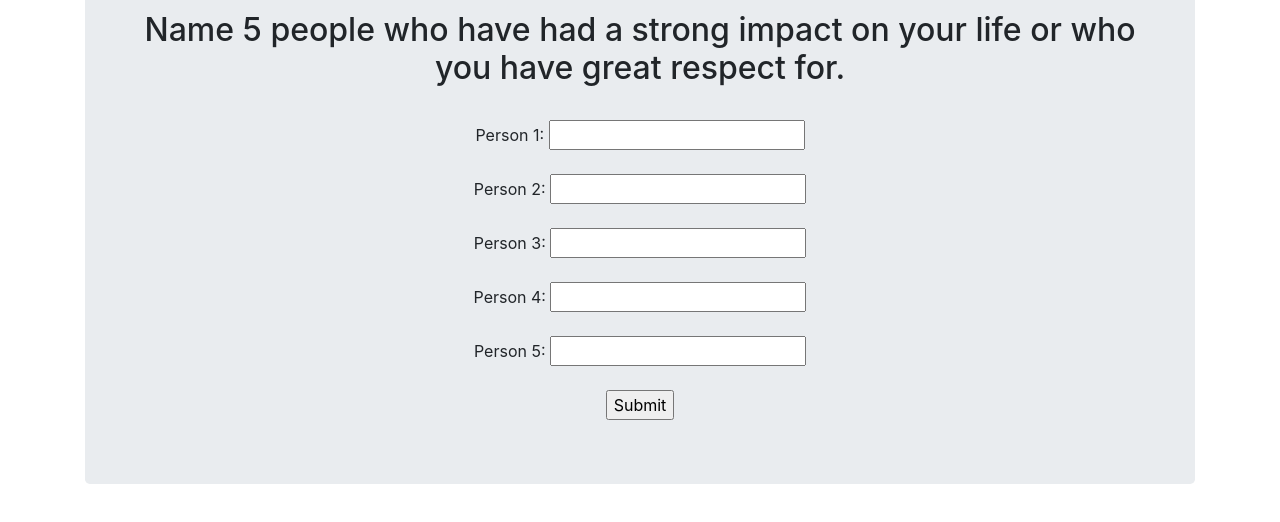
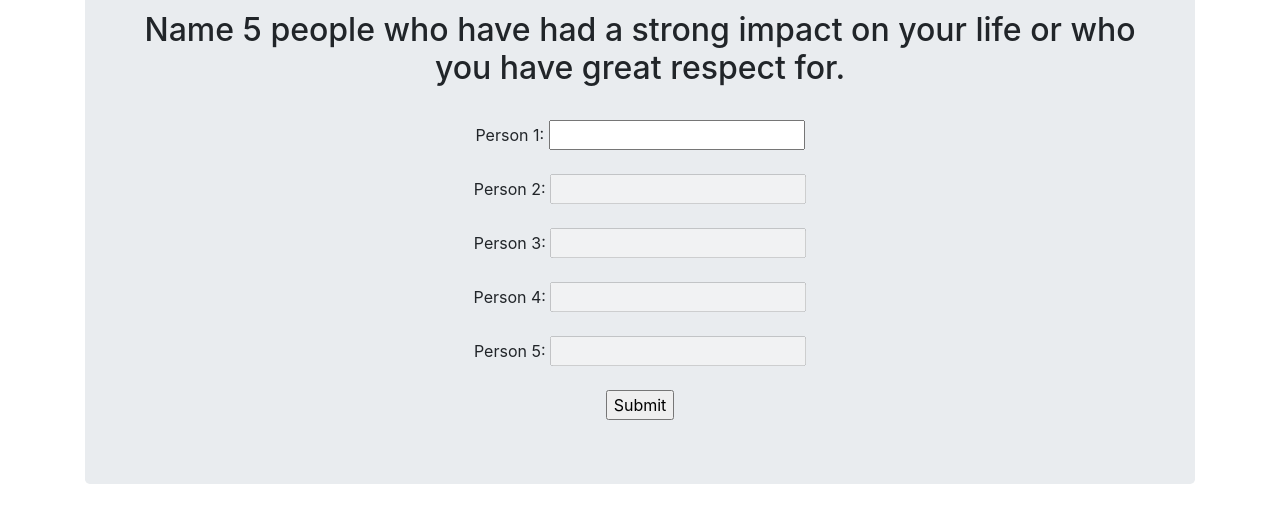
Before and after one commit to BethGrogg/CoreValues, a plain HTML site: page influentialpeople.html in a window 1280 px wide. Shown: the part 134-656 px from the top of the page. Drawn offline with nearby package versions, Linux system fonts and the light colour scheme.

Commit message:
disabled some fields

```diff
--- a/influentialpeople.html
+++ b/influentialpeople.html
@@ -22,13 +22,13 @@
                         Person 1:
                         <input type="text" name="person1" id="person1" required><br><br>
                         Person 2:
-                        <input type="text" name="person2"><br><br>
+                        <input type="text" name="person2" disabled="disabled"><br><br>
                         Person 3:
-                        <input type="text" name="person3"><br><br>
+                        <input type="text" name="person3" disabled="disabled"><br><br>
                         Person 4:
-                        <input type="text" name="person4"><br><br>
+                        <input type="text" name="person4" disabled="disabled"><br><br>
                         Person 5:
-                        <input type="text" name="person5"><br><br>
+                        <input type="text" name="person5" disabled="disabled"><br><br>
 
                         <input type="submit" onclick="saveData()" value="Submit">
 
```
